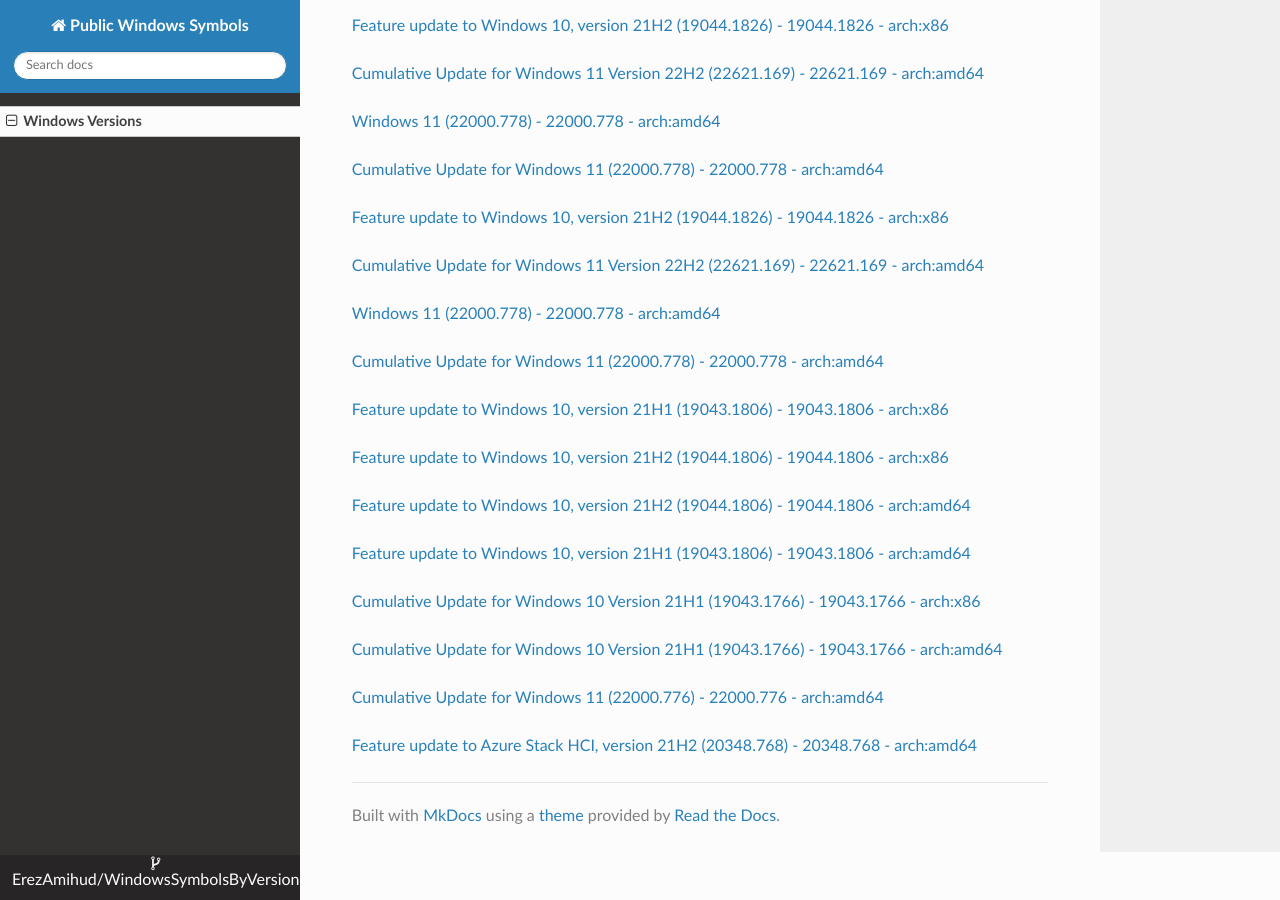
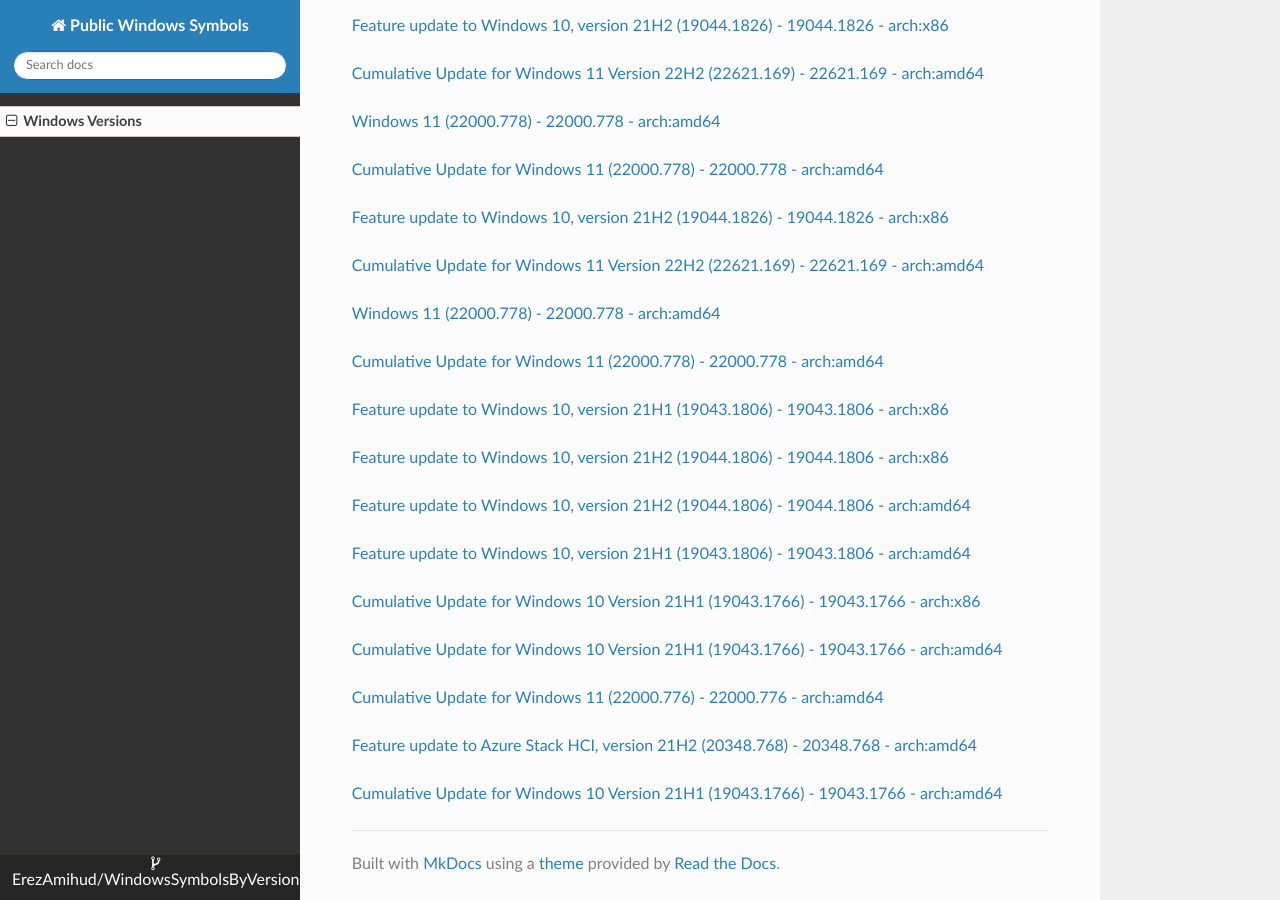
Before and after one commit to ErezAmihud/WindowsSymbolsByVersion, an MkDocs documentation site: the page built from docs/index.md, in a window 1280 px wide and 900 px high, scrolled down 59861 px. Built offline with MkDocs 1.6.1, drawn with Linux system fonts in a browser that asks for light colours; nearby versions of some CDN libraries.

Commit message:
Automated commit, add manifest for 41713986-67ec-4fa9-94dd-b9ee1b6795a1

```diff
--- a/docs/index.md
+++ b/docs/index.md
@@ -3556,3 +3556,6 @@
 
 
 [Feature update to Azure Stack HCI, version 21H2 (20348.768) - 20348.768 - arch:amd64](https://github.com/ErezAmihud/WindowsSymbolsByVersion/blob/main/manifests/45a038d5-3925-4052-b7ad-7419d4cdb430.manifest)
+
+
+[Cumulative Update for Windows 10 Version 21H1 (19043.1766) - 19043.1766 - arch:amd64](https://github.com/ErezAmihud/WindowsSymbolsByVersion/blob/main/manifests/41713986-67ec-4fa9-94dd-b9ee1b6795a1.manifest)
```
Also changed, not shown: process_builds.json (+1 -1 lines).
